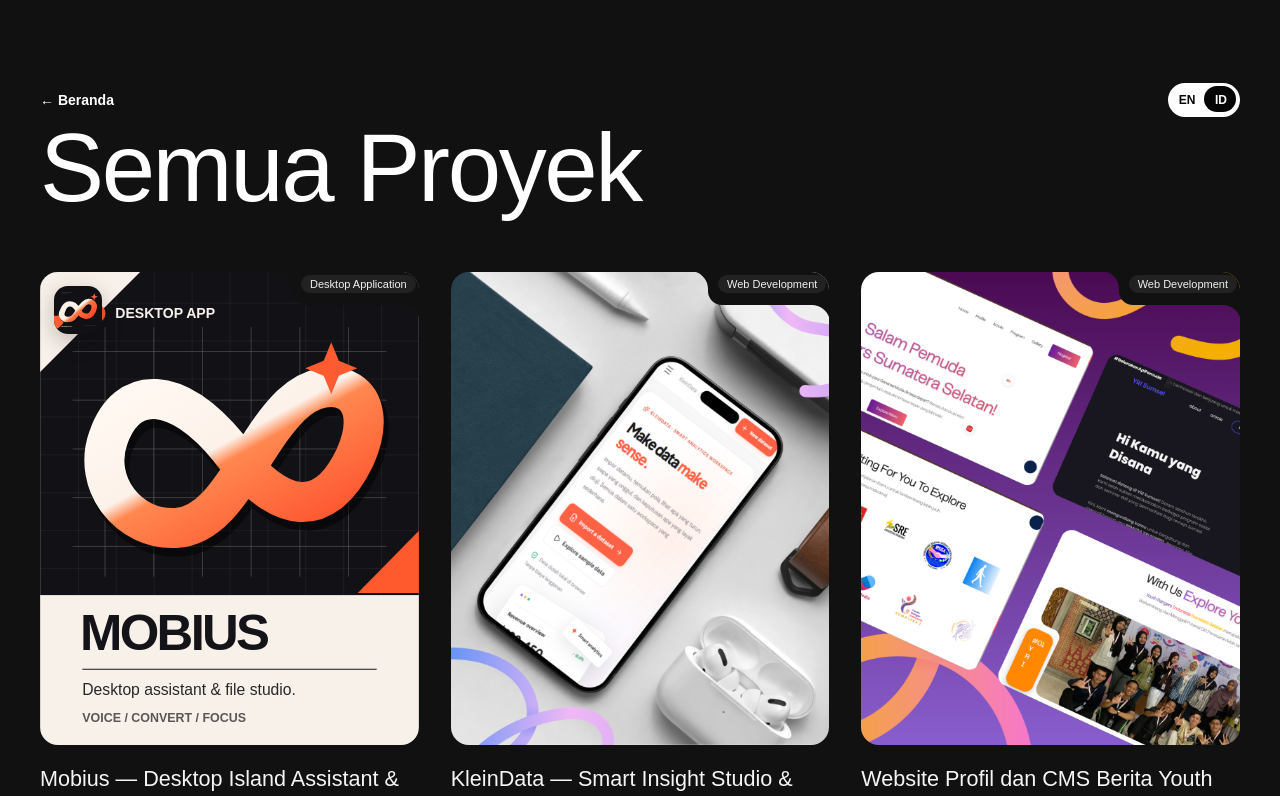
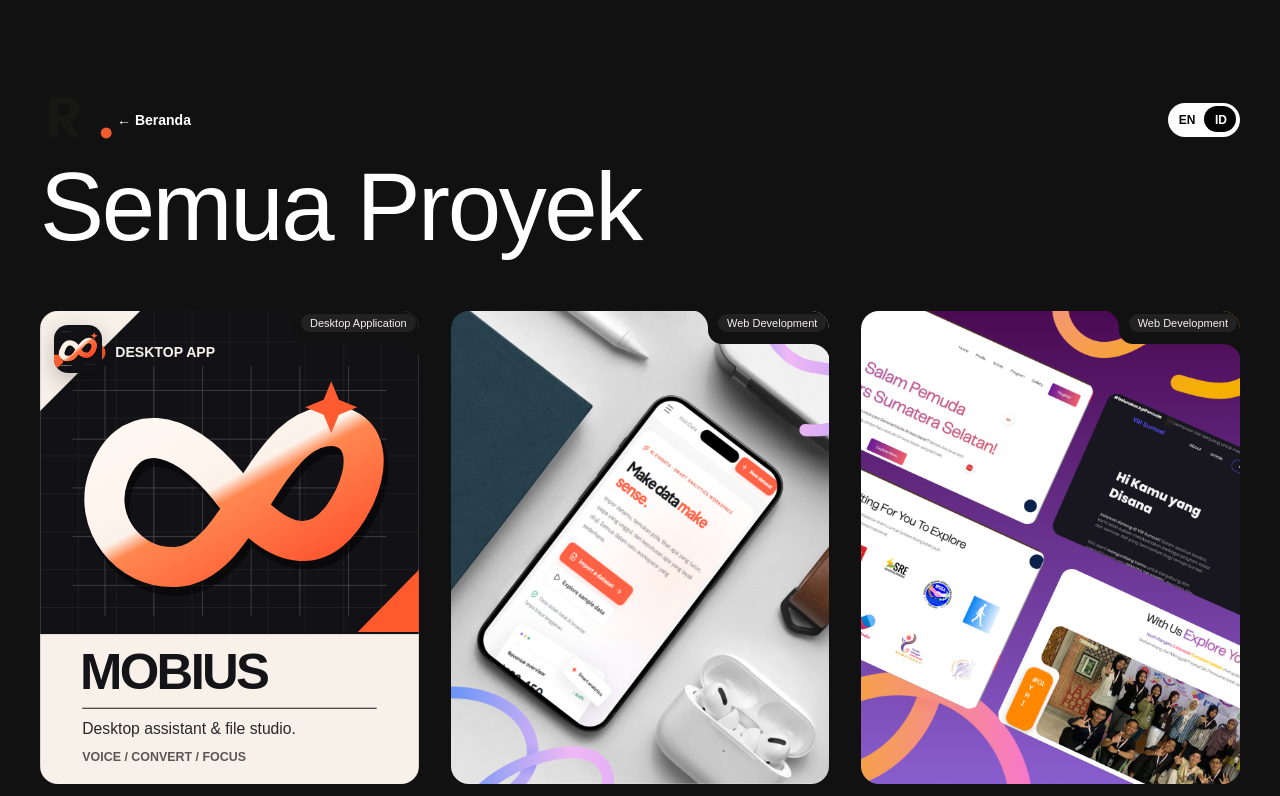
Before and after one commit to Darren0099/Raffli-dev, a Next.js app: page /projects in a window 1280 px wide. Shown: the top 796 px of the page. Built offline with nearby package versions, Linux system fonts and the light colour scheme.

Commit message:
refactor(branding): use Raffli R-dot logo in navigation

```diff
--- a/app/projects/page.tsx
+++ b/app/projects/page.tsx
@@ -27,7 +27,10 @@ export default function AllProjectsPage() {
     <main className="all-projects-container font-sans">
 
       <div className="all-projects-wrapper">
-        <div style={{display:"flex",justifyContent:"space-between",alignItems:"center",gap:"1rem"}}><a href="/" className="projects-home-link">← {lang === "id" ? "Beranda" : "Home"}</a><LanguageToggle /></div>
+        <div style={{display:"flex",justifyContent:"space-between",alignItems:"center",gap:"1rem"}}><a href="/" className="projects-home-link">
+          <span className="projects-home-logo"><img src="/brand/raffli-logo.svg" alt="" aria-hidden="true" width={77} height={60} /></span>
+          ← {lang === "id" ? "Beranda" : "Home"}
+        </a><LanguageToggle /></div>
         <h1 className="all-projects-title">{lang === "id" ? "Semua Proyek" : "All Projects"}</h1>
 
         <div className="projects-main-grid">
```
